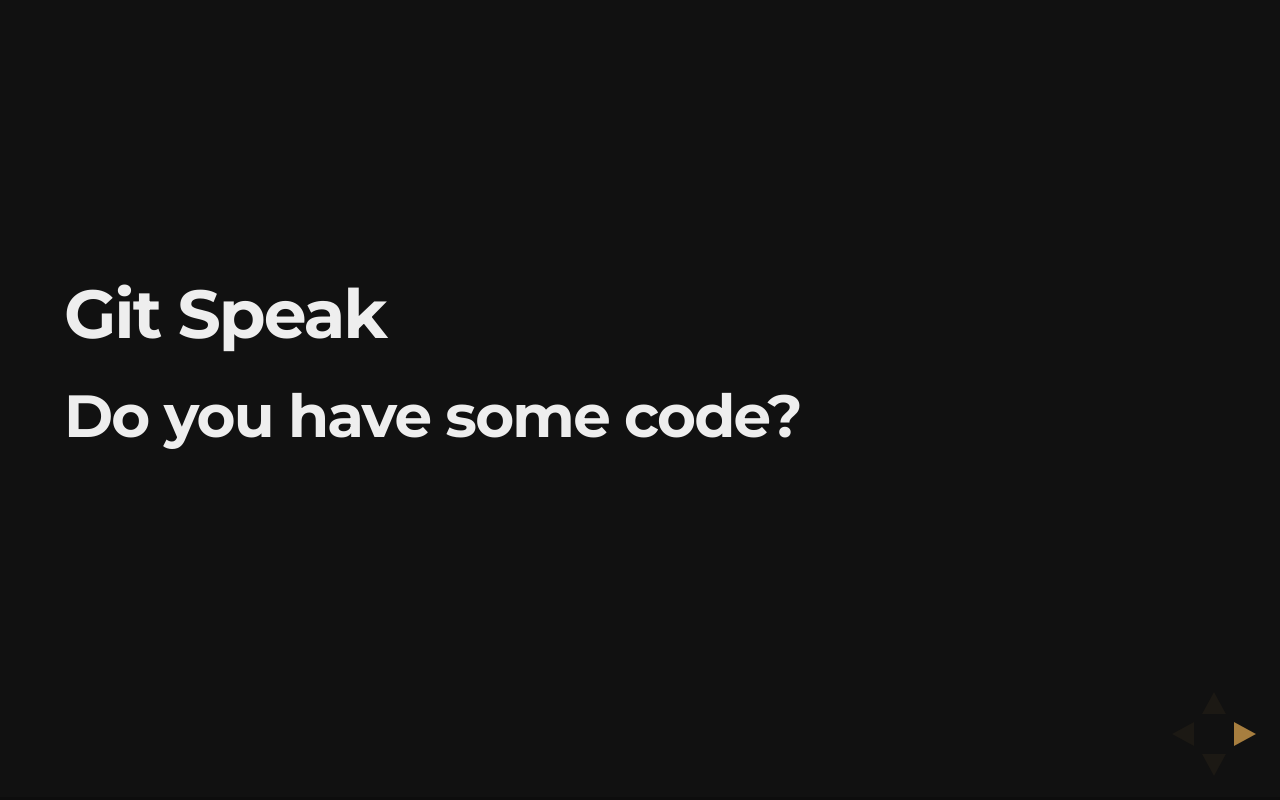
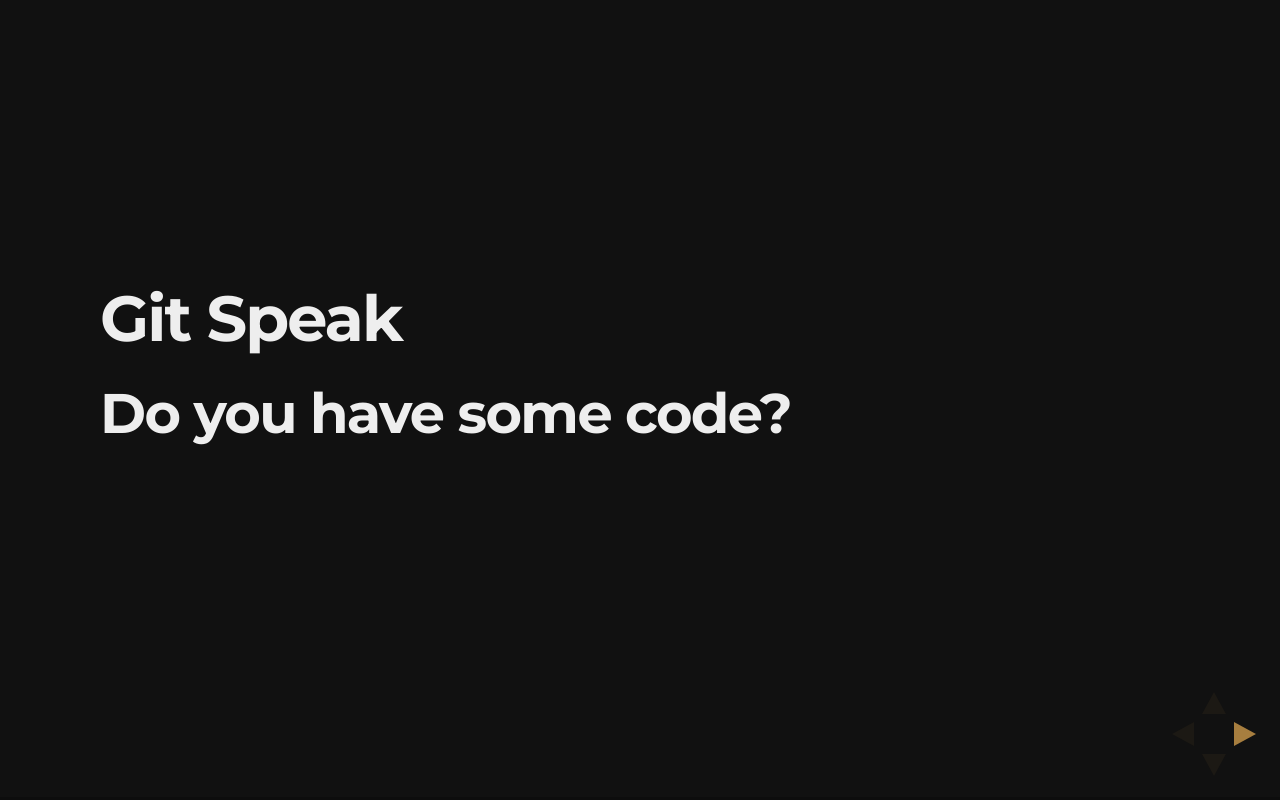
Before and after one commit to Delermando/gitSpeaker, a Flask app: template app/templates/index.html in a window 1280 px wide. Run offline with Flask 2, Linux system fonts and the light colour scheme; the template is opened without the code that fills it, so the values that code supplies are empty; some libraries are stand-ins or nearby versions.

Commit message:
fix size

```diff
--- a/app/core/content.py
+++ b/app/core/content.py
@@ -3,6 +3,7 @@ class Content(object):
     def rowsMdFiles(self, rows, rowsNumber, contentRowsNumber):
         contentRange = self.getSlideRange(rowsNumber, contentRowsNumber)
         contentRange.append(contentRowsNumber)
+        print(contentRange)
         return self.groupRows(rows, contentRange, rowsNumber)
 
     def rowsCodeFiles(self, rows, rowsNumber, contentRowsNumber):
--- a/app/templates/index.html
+++ b/app/templates/index.html
@@ -65,7 +65,7 @@
       history: true,
       center: true,
       width: 900,
-      height: 500,
+      height: 600,
       margin: 0.1,
       //minScale: 0.2,
       //maxScale: 1.5
```
Also changed, not shown: 1 other file.
